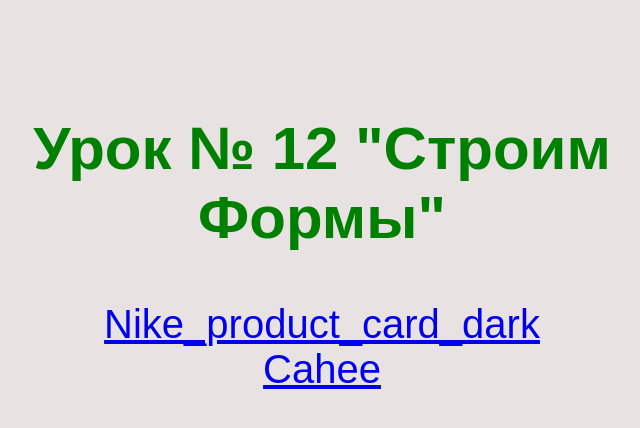
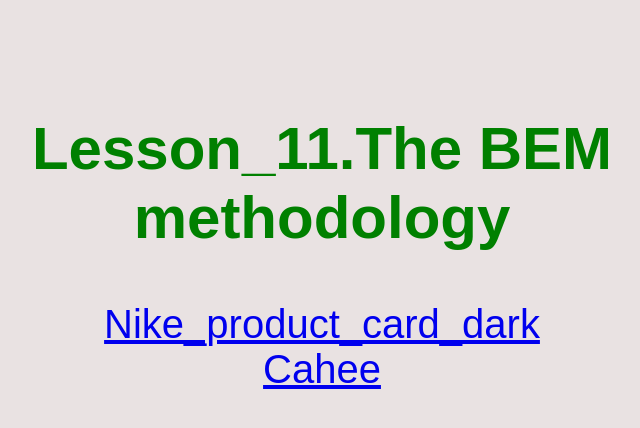
Before and after one commit to innabereshuk/Lesson-11.-The-BEM-methodology, a plain HTML site: page index.html in a window 1280 px wide. Shown: the top 428 px of the page, without its empty margins (318-958 px from the left). Drawn offline with Linux system fonts and the light colour scheme.

Commit message:
init commit

```diff
--- a/index.html
+++ b/index.html
@@ -9,7 +9,7 @@
     </head>
 <body>
     <section>
-        <h1>Урок № 12 "Строим Формы"</h1>
+        <h1>Lesson_11.The BEM methodology</h1>
         <div>
             <a href="https://innabereshuk.github.io/nike_product_card/">Nike_product_card_dark</a>
         </div>
```
